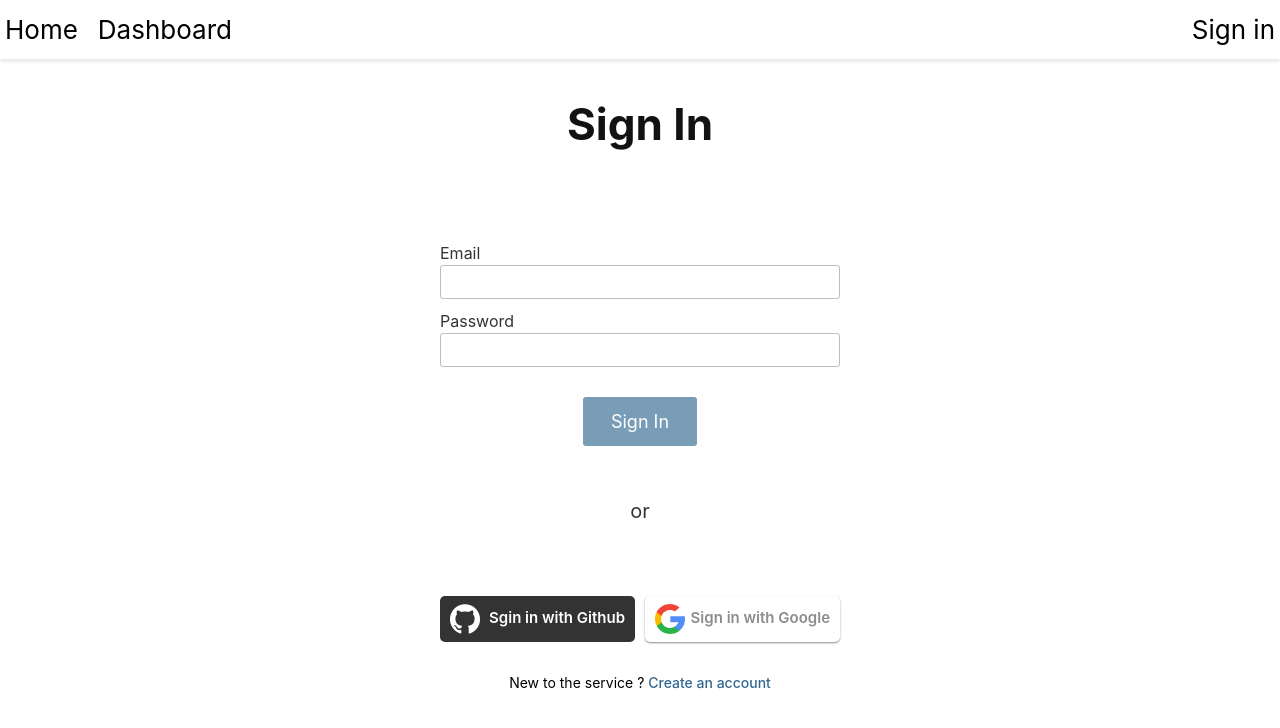
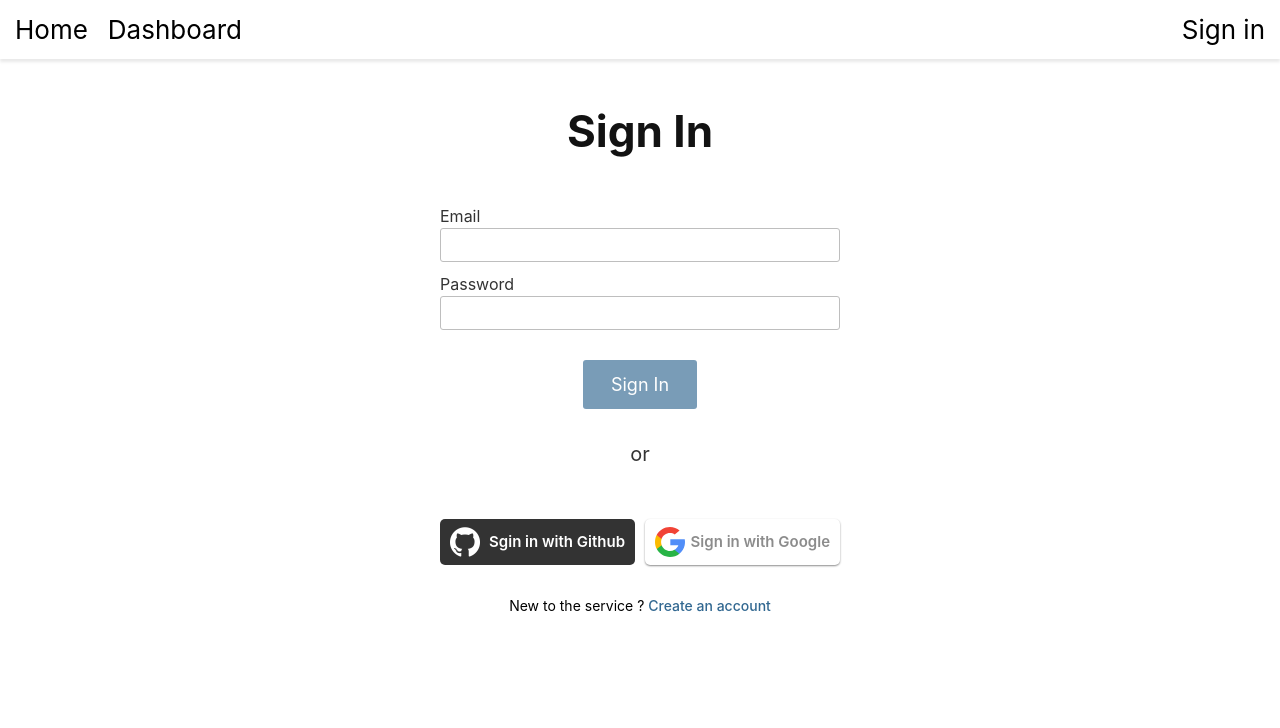
Before and after one commit to han3zeng/react-playground, a React (Create React App) app: page /sign-in in a window 1280 px wide. Shown: the top 728 px of the page. Built offline with nearby package versions, Linux system fonts and the light colour scheme.

Commit message:
Adjust: build env + style modifications

```diff
--- a/package.json
+++ b/package.json
@@ -6,6 +6,7 @@
     "@testing-library/jest-dom": "^5.14.1",
     "@testing-library/react": "^11.2.7",
     "@testing-library/user-event": "^12.8.3",
+    "express": "^4.17.1",
     "immer": "^8.0.1",
     "lodash": "^4.17.21",
     "react": "^17.0.2",
@@ -17,8 +18,9 @@
     "web-vitals": "^1.1.2"
   },
   "scripts": {
-    "start": "react-scripts start",
+    "dev": "react-scripts start",
     "build": "react-scripts build",
+    "start": "NODE_ENV=production node ./server.js",
     "test": "react-scripts test",
     "eject": "react-scripts eject"
   },
--- a/src/App.js
+++ b/src/App.js
@@ -62,7 +62,7 @@ const GlobalStyle = createGlobalStyle`
     @media(max-width: ${breakpoints.maxTablet}px) {
       font-size: 30px;
     }
-    margin-bottom: 2em;
+    margin: 1em 0 1em 0;
   }
 
   h3 {
--- a/src/components/Navigation.js
+++ b/src/components/Navigation.js
@@ -6,7 +6,7 @@ import { AuthenticationContext } from '../contexts';
 const Container = styled.div`
   width: 100%;
   font-size:  26px;
-  padding: 10px 5px;
+  padding: 10px 15px;
   box-shadow: 0 3px 3px #E9E9E9;
   box-sizing: border-box;
 `
--- a/src/components/SignIn/index.js
+++ b/src/components/SignIn/index.js
@@ -4,18 +4,19 @@ import Password from './Password';
 
 const H2 = styled.h2`
   text-align: center;
+  margin:
 `;
 
 const Container = styled.div`
   width: 400px;
-  margin: 0 auto;
+  margin: 0 auto 50px auto;
 `;
 
 const Divider = styled.div`
   text-align: center;
   font-size: 20px;
   color: #333;
-  margin: 50px 0;
+  margin: 30px 0;
 `;
 
 function SignIn () {
--- a/src/config.js
+++ b/src/config.js
@@ -1,8 +1,9 @@
 const config = {
+  nodeEnv: process.env.NODE_ENV,
   githubClientId: '3f488128d8bad7618828',
-  googleCleintId: '948822456218-4miu2cdg1tp908o5r7144g5pr1900d6n.apps.googleusercontent.com',
+  googleCleintId: '137621437327-lp61tg8a7ks6t4hbs33mvlri11t8fo0v.apps.googleusercontent.com',
   redirectUrl: 'http://localhost:3000/login-callback',
-  authServerOrigin: 'http://localhost:8080',
+  authServerOrigin: process.env.NODE_ENV === 'production' ? 'https://authorization-server-7kgn6zbeya-uc.a.run.app' : 'http://localhost:8080',
   resourceServerOrigin: 'http://localhost:8081',
 };
 
```
Also changed, not shown: server.js (added, +15 -0 lines), 1 other file (tests, documents, lock files or other folders).
